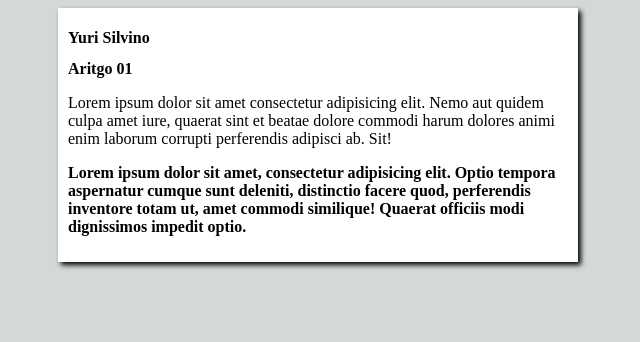
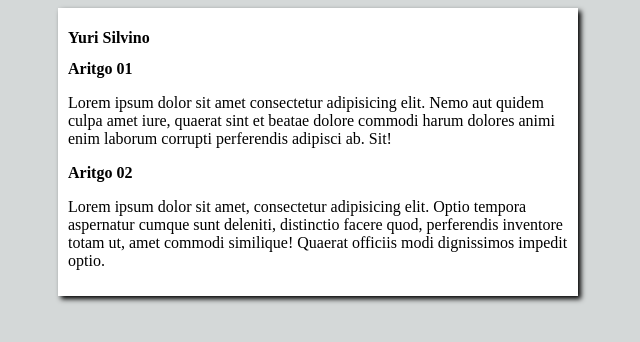
Before and after one commit to YuriSilv/projeto-site, a plain HTML site: page index.html in a window 1280 px wide. Shown: the whole page, without its empty margins (322-962 px from the left). Drawn offline with Linux system fonts and the light colour scheme.

Commit message:
Update index.html

```diff
--- a/index.html
+++ b/index.html
@@ -13,9 +13,8 @@
             <h1>Yuri Silvino</h1>
             <h2>Aritgo 01</h2>
             <p>Lorem ipsum dolor sit amet consectetur adipisicing elit. Nemo aut quidem culpa amet iure, quaerat sint et beatae dolore commodi harum dolores animi enim laborum corrupti perferendis adipisci ab. Sit!</p>
-            <h2>
+            <h2>Aritgo 02</h2>
             <p>Lorem ipsum dolor sit amet, consectetur adipisicing elit. Optio tempora aspernatur cumque sunt deleniti, distinctio facere quod, perferendis inventore totam ut, amet commodi similique! Quaerat officiis modi dignissimos impedit optio.</p>
-            </h2>
         </header>
     </main>
 </body>
```
